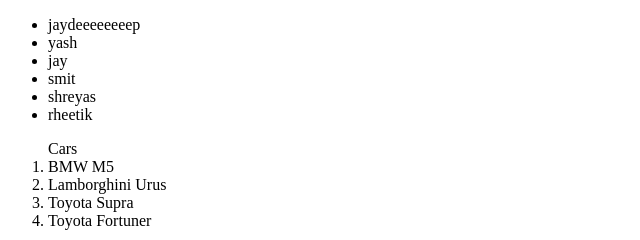
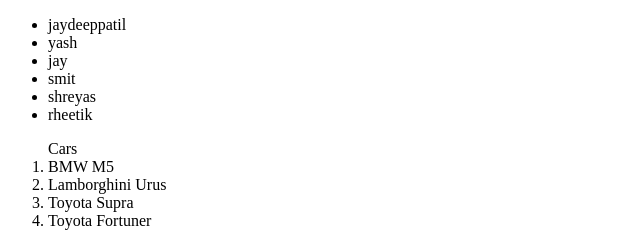
Before and after one commit to jaydeep-zeus-3704/task1_devops, a website: page src/frontend/index.html in a window 1280 px wide. Shown: the full height of the page, 0-640 px from the left. Drawn offline with Linux system fonts and the light colour scheme.

Commit message:
changed first name

```diff
--- a/src/frontend/index.html
+++ b/src/frontend/index.html
@@ -7,7 +7,7 @@
 </head>
 <body>
     <ul>
-        <li>jaydeeeeeeeep</li>
+        <li>jaydeeppatil</li>
         <li>yash</li>
         <li>jay</li>
         <li>smit</li>
```
